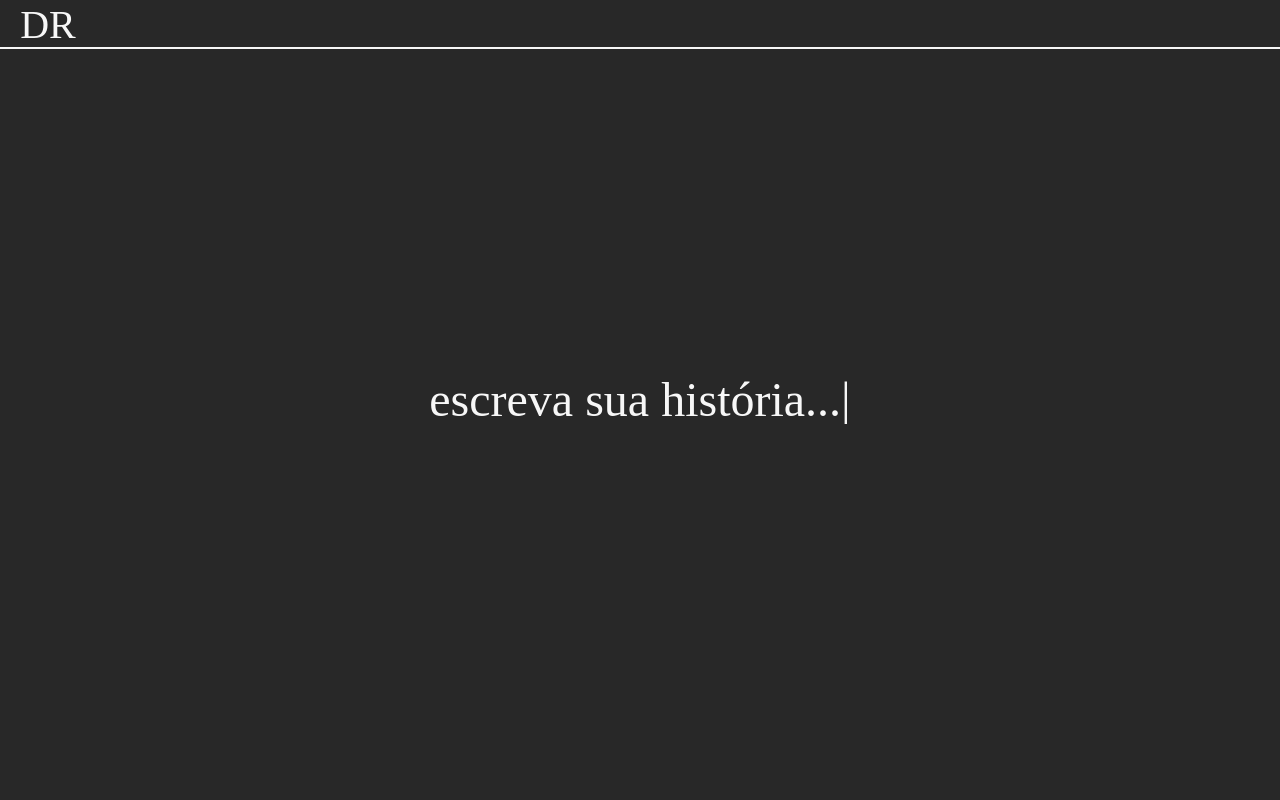
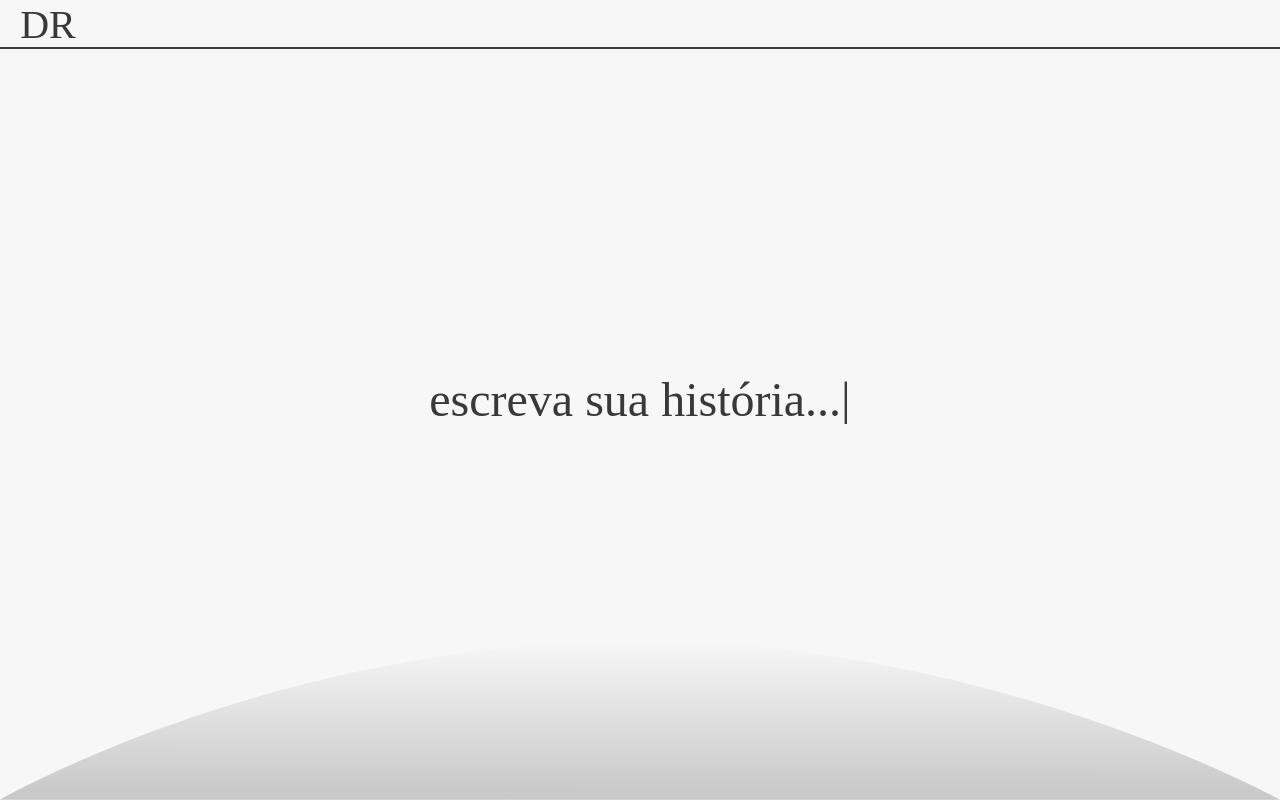
Before and after one commit to sdeiros/projetinho, a plain HTML site: page splash.html in a window 1280 px wide. Drawn offline with nearby package versions, Linux system fonts and the light colour scheme; a web font is replaced by a local one.

Commit message:
feitos pelo ruan

```diff
--- a/splash.html
+++ b/splash.html
@@ -1,38 +1,30 @@
 <!DOCTYPE html>
 <html lang="pt-BR">
-
 <head>
     <meta charset="UTF-8">
     <meta name="viewport" content="width=device-width, initial-scale=1.0">
-    <link href="https://fonts.cdnfonts.com/css/romana-bt" rel="stylesheet">
-    <link rel="stylesheet" href="splash.css">
+    <link rel="stylesheet" href="style.css">
     <link rel="stylesheet" href="resets.css">
     <link rel="stylesheet" href="https://cdnjs.cloudflare.com/ajax/libs/animate.css/4.1.1/animate.min.css" />
+    <link href="https://fonts.cdnfonts.com/css/romana-bt" rel="stylesheet">
     <title>DR - HISTÓRIAS</title>
 </head>
-
 <body>
-    <nav onclick="redirecionar()">
+    <nav>
         <p class="logo">DR</p>
     </nav>
 
     <p id="redirectText">escreva sua história...<span>|</span></p>
 
-<!--
-    <script>
-        setTimeout(function () {
-            window.location.href = "https://sdeiros.github.io/projetinho/principal.html";
-        }, 30000);
+    <svg xmlns="http://www.w3.org/2000/svg" viewBox="0 0 1920 238" fill="none">
+      <path d="M1920 238C1920 238 1487.48 238 958.249 238C429.023 238 2.3239e-07 238 2.3239e-07 238C0.00804849 238 414.75 0 958.249 0C1487.48 0 1920 238 1920 238Z" fill="url(#paint0_linear_13_65)"/>
+      <defs>
+          <linearGradient id="paint0_linear_13_65" x1="960.245" y1="-1.23447e-07" x2="959.999" y2="238" gradientUnits="userSpaceOnUse">
+              <stop stop-color="#F7F7F7"/>
+              <stop offset="0.98" stop-color="#C9C8C8"/>
+          </linearGradient>
+      </defs>
+  </svg>
 
-        document.getElementById("redirectText").addEventListener("click", function () {
-            window.location.href = "https://sdeiros.github.io/projetinho/principal.html";
-        });
-
-        function redirecionar() {
-            window.location.href = "https://sdeiros.github.io/projetinho/";
-        }
-    </script>
-    -->
 </body>
-
 </html>
```
